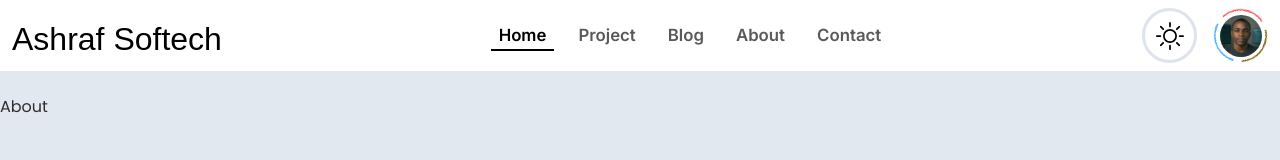
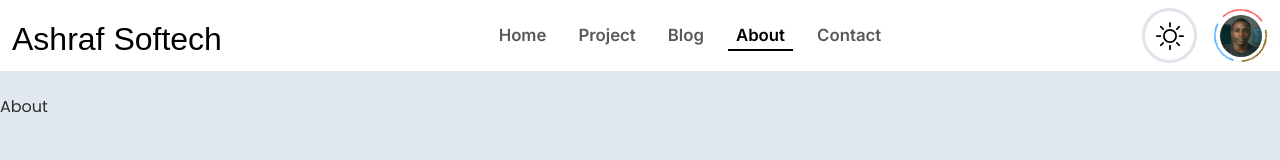
Before and after one commit to ashrafsoftech/Portfolio-version2.0, a React (Vite) app: page /about in a window 1280 px wide. Shown: the top 160 px of the page. Built offline with nearby package versions, Linux system fonts and the light colour scheme; a web font is replaced by a local one.

Commit message:
commit all changes

```diff
--- a/src/App.jsx
+++ b/src/App.jsx
@@ -48,7 +48,6 @@ function App() {
                 src={darkMode ? "./moon.svg" : "./sun.svg"}
                 alt="theme"
                 className="sun-icon"
-
               />
             </div>
 
@@ -73,19 +72,29 @@ function App() {
           >
             <ul className="navbar-nav gap-3">
               <li className="nav-item">
-                <a className="nav-link active">Home</a>
+                <NavLink to="/" className="nav-link">
+                  Home
+                </NavLink>
               </li>
               <li className="nav-item">
-                <a className="nav-link">Project</a>
+                <NavLink to="/project" className="nav-link">
+                  Project
+                </NavLink>
               </li>
               <li className="nav-item">
-                <a className="nav-link">Blog</a>
+                <NavLink to="/blog" className="nav-link">
+                  Blog
+                </NavLink>
               </li>
               <li className="nav-item">
-                <a className="nav-link">About</a>
+                <NavLink to="/about" className="nav-link">
+                  About
+                </NavLink>
               </li>
               <li className="nav-item">
-                <a className="nav-link">Contact</a>
+                <NavLink to="/contact" className="nav-link">
+                  Contact
+                </NavLink>
               </li>
             </ul>
           </div>
```
